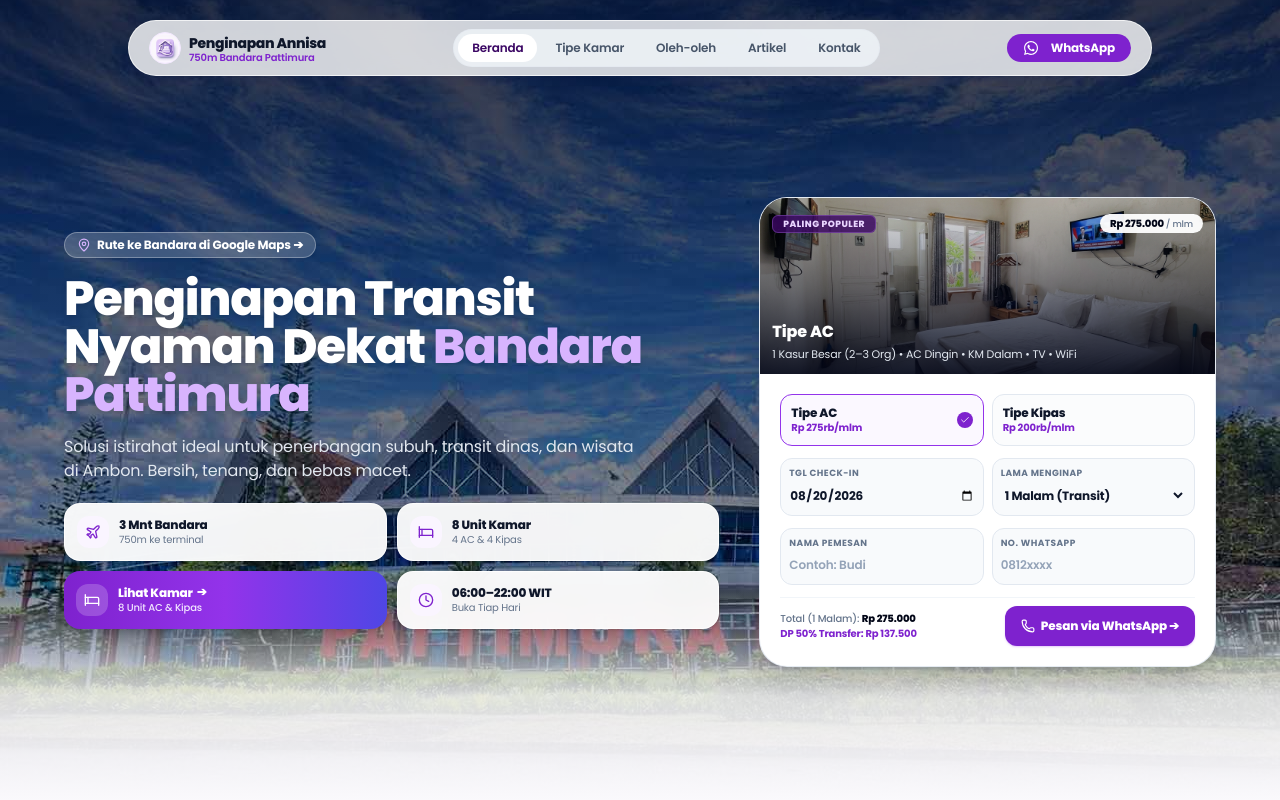
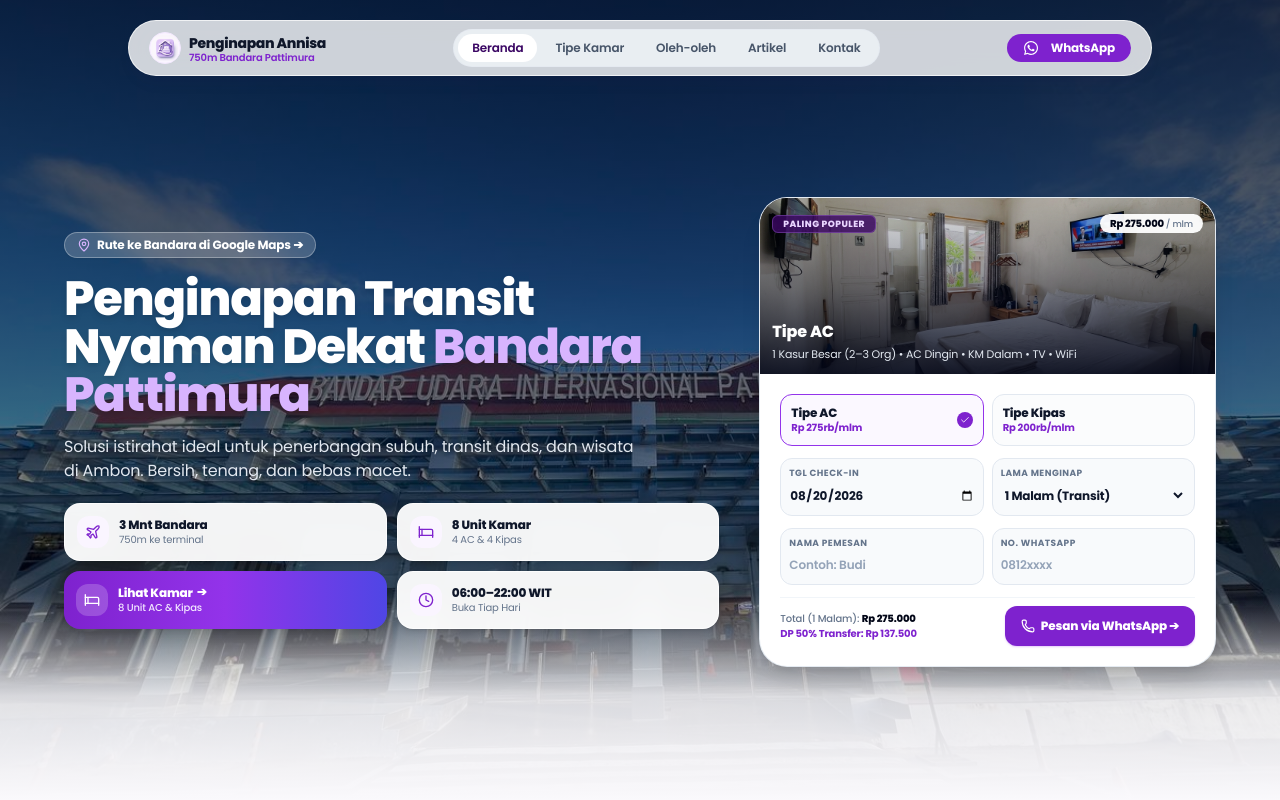
Before and after one commit to ilsetiawan1/penginapan-annisa, a Next.js app in the folder apps/web/: page / in a window 1280 px wide. Shown: the top 800 px of the page. Built offline with nearby package versions, Linux system fonts and the light colour scheme.

Commit message:
style(home): switch hero background image to /home/bg-pattimura-airport.jpg

```diff
--- a/apps/web/src/features/public/home/components/hero-section.tsx
+++ b/apps/web/src/features/public/home/components/hero-section.tsx
@@ -8,7 +8,7 @@ export function HeroSection() {
     <section className="relative w-full pt-24 sm:pt-28 pb-10 sm:pb-14 xl:min-h-screen xl:h-screen xl:pt-16 xl:pb-0 flex flex-col justify-center px-4 overflow-hidden">
       {/* Background Image Pattimura */}
       <Image
-        src="/home/bg-bandara-pattimura-ambon.jpg"
+        src="/home/bg-pattimura-airport.jpg"
         alt="Bandara Internasional Pattimura Ambon"
         fill
         className="object-cover object-center"
```
Also changed, not shown: apps/web/public/home/bg-pattimura-airport.jpg (added).
